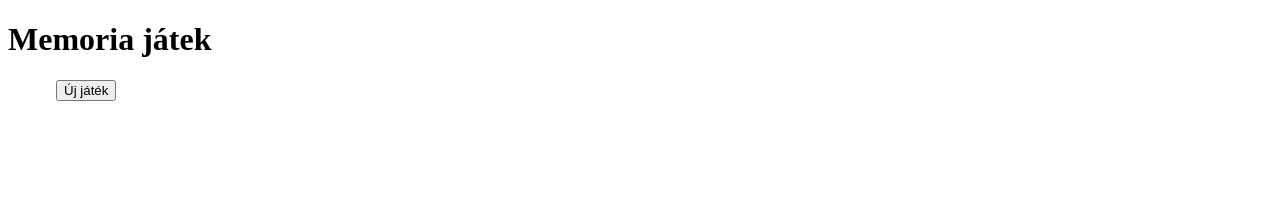
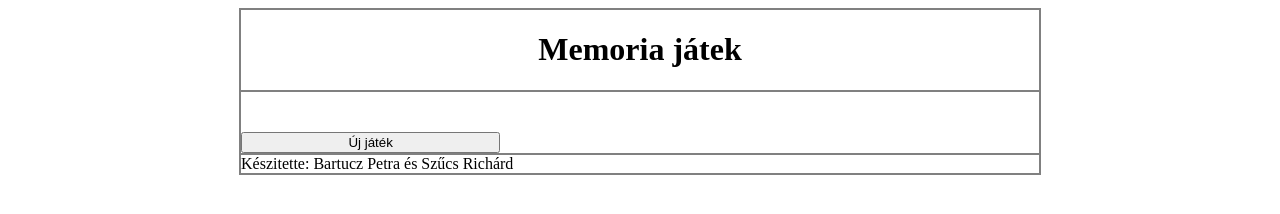
Before and after one commit to BartuczPetra/Memoriajatek, a plain HTML site: page public_html/index.html in a window 1280 px wide. Drawn offline with Linux system fonts and the light colour scheme.

Commit message:
1.2 feladat

```diff
--- a/public_html/index.html
+++ b/public_html/index.html
@@ -11,11 +11,13 @@ and open the template in the editor.
         <meta name="viewport" content="width=device-width, initial-scale=1.0">
         <script src="jquery-3.6.0.min.js" type="text/javascript"></script>
         <script src="memoriajatekJQ.js" type="text/javascript"></script>
+        <link href="stilus.css" rel="stylesheet" type="text/css"/>
     </head>
     <body>
         <main>
             <header>
                 <h1>Memoria játek</h1>
+
             </header>
             <section>
                 <img id="1">
@@ -30,9 +32,9 @@ and open the template in the editor.
                 <img id="10">
                 <img id="11">
                 <img id="12">
-                <button>Új játék</button>
+                <button id="ujJatek" >Új játék</button>
             </section>
-
+            <footer>Készitette: Bartucz Petra és Szűcs Richárd</footer>
         </main>
     </body>
 </html>
--- /dev/null
+++ b/public_html/stilus.css
@@ -0,0 +1,20 @@
+@charset "utf-8";
+main {
+    max-width: 800px;
+    background: white;
+    margin: auto;
+}
+main, header, section, article, footer {
+    border: 1px solid gray;
+}
+
+header h1 {
+    text-align: center;
+}
+section{
+
+    display: grid;
+    grid-template-columns: 1fr 1fr 1fr;
+    grid-gap: 10px;
+
+}
```
